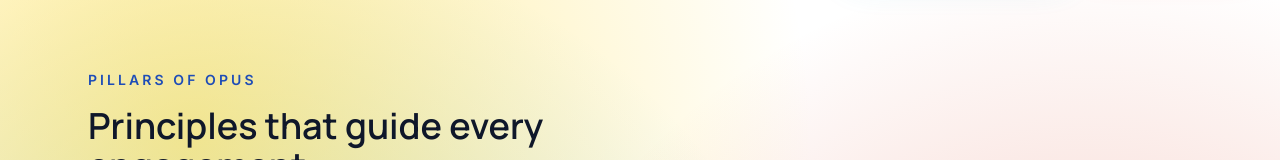
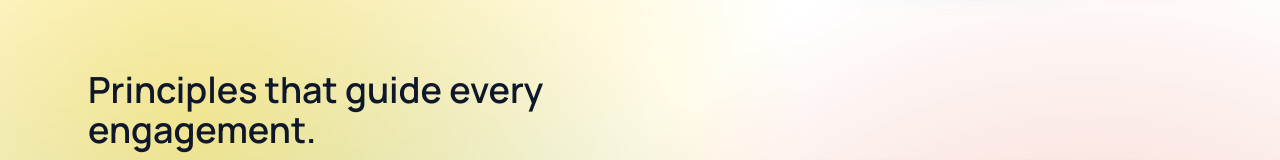
Before and after one commit to TekEssence/Opus-Webpage, a React (Vite) app in the folder opus-bpo/: page /about/pillars in a window 1280 px wide. Shown: the part 124-284 px from the top of the page. Built offline with nearby package versions, Linux system fonts and the light colour scheme; grey boxes are pictures that could not be loaded.

Commit message:
Included ben description

```diff
--- a/opus-bpo/src/pages/AboutPillars.jsx
+++ b/opus-bpo/src/pages/AboutPillars.jsx
@@ -61,9 +61,7 @@ const AboutPillars = () => {
         <div className="grid items-center gap-10 lg:grid-cols-[1.05fr_0.95fr]">
           <div>
             <div className="flex flex-col gap-4">
-              <p className="text-sm font-semibold uppercase tracking-[0.22em] text-brand-blue">
-                Pillars of OPUS
-              </p>
+
               <h2 className="font-heading text-3xl font-semibold leading-tight text-brand-slate md:text-4xl">
                 Principles that guide every engagement.
               </h2>
```
